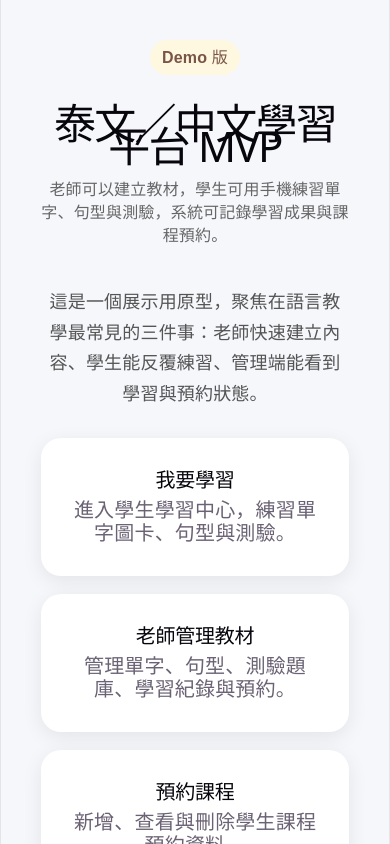
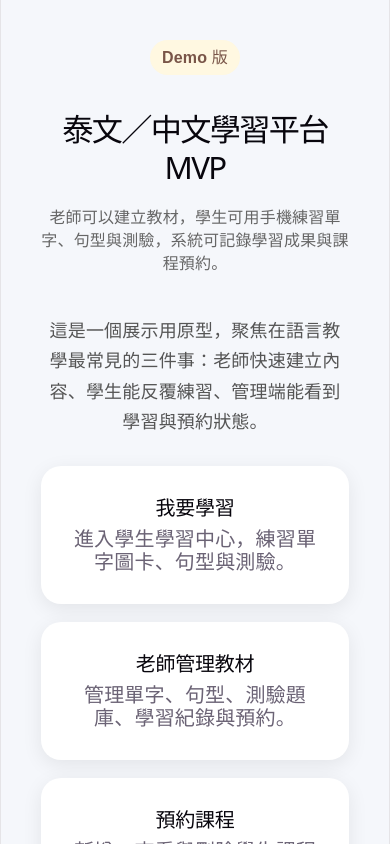
Before and after one commit to a0936138746-ui/thai-learning-platform-v2, a React (Vite) app: page / in a window 390 px wide. Shown: the top 844 px of the page. Built offline with nearby package versions, Linux system fonts and the light colour scheme.

Commit message:
fix mobile homepage title layout

```diff
--- a/src/pages/HomePage.jsx
+++ b/src/pages/HomePage.jsx
@@ -22,6 +22,13 @@ const heroTextStyle = {
   color: "#555",
   fontSize: "18px",
   lineHeight: 1.7,
+};
+
+const homeTitleStyle = {
+  ...titleStyle,
+  fontSize: "clamp(30px, 8vw, 42px)",
+  lineHeight: 1.2,
+  overflowWrap: "break-word",
 };
 
 const entranceGridStyle = {
@@ -72,7 +79,7 @@ export default function HomePage({ setPage }) {
     <div style={pageStyle}>
       <section style={heroStyle}>
         <span style={demoBadgeStyle}>Demo 版</span>
-        <h1 style={titleStyle}>泰文／中文學習平台 MVP</h1>
+        <h1 style={homeTitleStyle}>泰文／中文學習平台 MVP</h1>
         <p style={subtitleStyle}>
           老師可以建立教材，學生可用手機練習單字、句型與測驗，系統可記錄學習成果與課程預約。
         </p>
```
